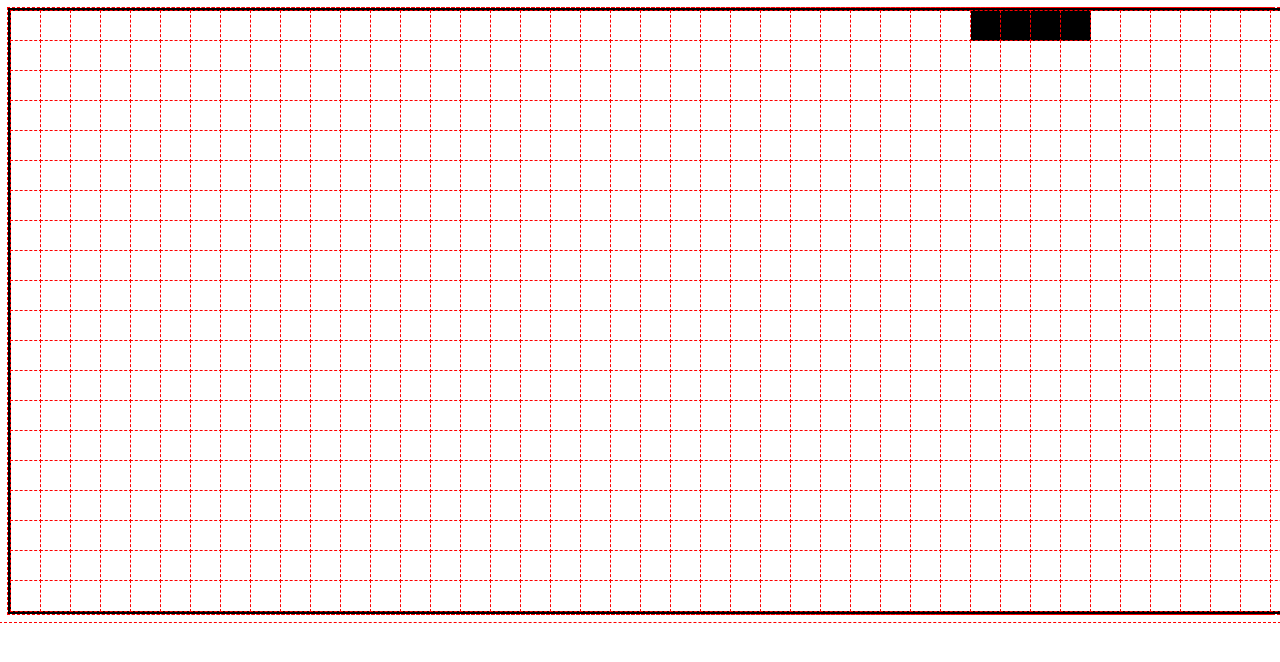
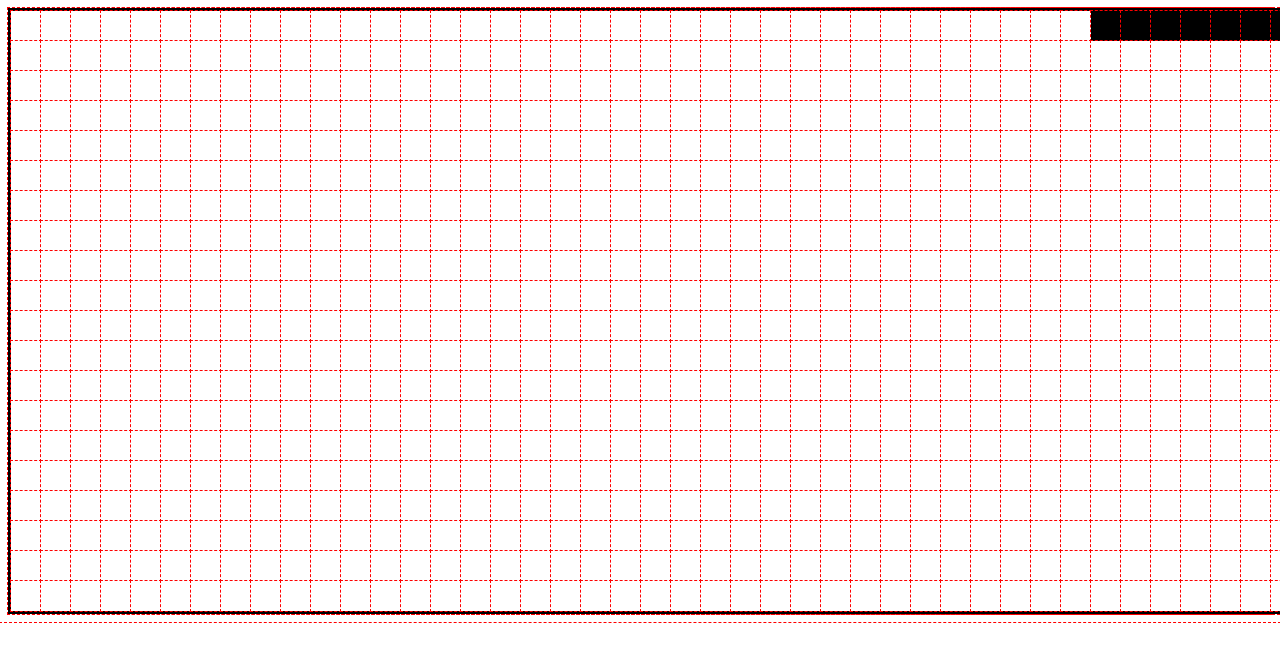
Before and after one commit to shibisuriya/classic-slither.io, a React app: page / in a window 1280 px wide. Shown: the top 662 px of the page. Built offline with nearby package versions, Linux system fonts and the light colour scheme; the HTML template or start-up script is replaced by a standard one.

Commit message:
fix: snake colliding on self

```diff
--- a/src/App.jsx
+++ b/src/App.jsx
@@ -14,8 +14,12 @@ function App() {
 			'0-1': { x: 0, y: 1 },
 			'0-2': { x: 0, y: 2 },
 			'0-3': { x: 0, y: 3 },
+			'0-4': { x: 0, y: 4 },
+			'0-5': { x: 0, y: 5 },
+			'0-6': { x: 0, y: 6 },
+			'0-7': { x: 0, y: 7 },
 		},
-		list: ['0-3', '0-2', '0-1', '0-0'],
+		list: ['0-7', '0-6', '0-5', '0-4', '0-3', '0-2', '0-1', '0-0'],
 	};
 	const [snake, setSnake] = useState(initialState);
 
@@ -37,28 +41,31 @@ function App() {
 		const head = updatedHash[headKey];
 
 		let newHead;
+		let newHeadKey;
 		if (currentDirection.current == DIRECTIONS.RIGHT) {
 			newHead = { x: head.x, y: head.y + 1 };
-			const newHeadKey = generateKey(newHead.x, newHead.y);
+			newHeadKey = generateKey(newHead.x, newHead.y);
 			updatedHash[newHeadKey] = newHead;
 			updatedList.unshift(newHeadKey);
 		} else if (currentDirection.current == DIRECTIONS.UP) {
 			newHead = { x: head.x - 1, y: head.y };
-			const newHeadKey = generateKey(newHead.x, newHead.y);
+			newHeadKey = generateKey(newHead.x, newHead.y);
 			updatedHash[newHeadKey] = newHead;
 			updatedList.unshift(newHeadKey);
 		} else if (currentDirection.current == DIRECTIONS.DOWN) {
 			newHead = { x: head.x + 1, y: head.y };
-			const newHeadKey = generateKey(newHead.x, newHead.y);
+			newHeadKey = generateKey(newHead.x, newHead.y);
 			updatedHash[newHeadKey] = newHead;
 			updatedList.unshift(newHeadKey);
 		} else if (currentDirection.current == DIRECTIONS.LEFT) {
 			newHead = { x: head.x, y: head.y - 1 };
-			const newHeadKey = generateKey(newHead.x, newHead.y);
+			newHeadKey = generateKey(newHead.x, newHead.y);
 			updatedHash[newHeadKey] = newHead;
 			updatedList.unshift(newHeadKey);
 		}
-		if (newHead.x < NUMBER_OF_ROWS && newHead.x >= 0 && newHead.y >= 0 && newHead.y < NUMBER_OF_COLUMNS) {
+		if (newHeadKey in snake.hash) {
+			resetSnake();
+		} else if (newHead.x < NUMBER_OF_ROWS && newHead.x >= 0 && newHead.y >= 0 && newHead.y < NUMBER_OF_COLUMNS) {
 			setSnake({ hash: updatedHash, list: updatedList });
 		} else {
 			resetSnake();
```
